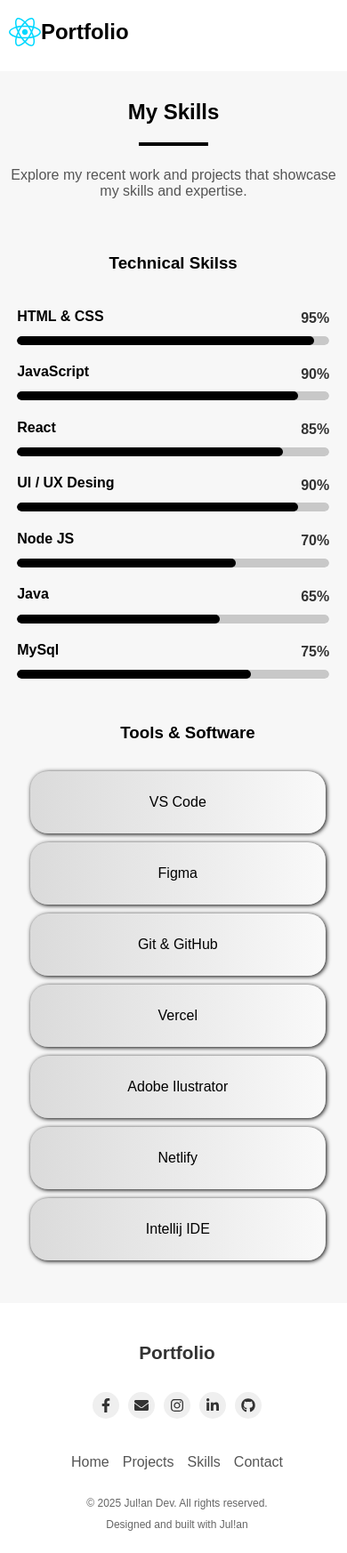
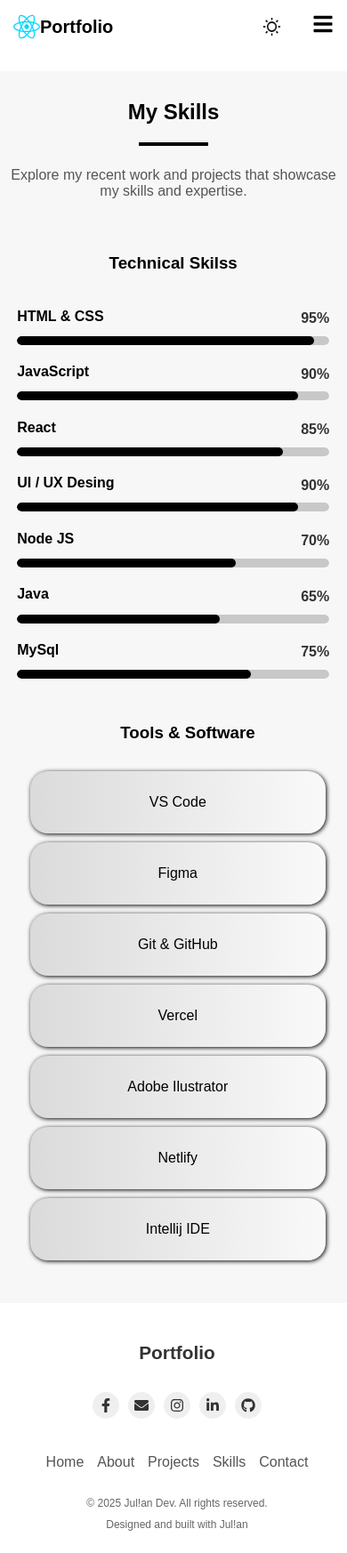
Before and after one commit to Julian-codee/Folio_React, a React (Vite) app: page /Skills in a window 390 px wide. Shown: the whole page at 89% size. Built offline with nearby package versions, Linux system fonts and the light colour scheme.

Commit message:
Creamos y diseñamos el menu hamburguesa para el componente

```diff
--- a/src/assets/Styles/DropDown.css
+++ b/src/assets/Styles/DropDown.css
@@ -52,3 +52,22 @@
 .dropdown-menu a:hover{
     color: #0693e3;
 }
+
+
+@media screen and (max-width: 1180px){
+
+    .dropdown-menu{
+        margin-top: 6rem;
+        margin-right: 0.1rem;
+    }
+
+}
+
+@media screen and (max-width: 480px){
+
+    .dropdown-menu{
+        margin-top: 6rem;
+        margin-right: 1.9rem;
+    }
+
+}
--- a/src/assets/Styles/header.css
+++ b/src/assets/Styles/header.css
@@ -17,18 +17,20 @@
   transform: translateY(-50px);
   animation: slideDown 1s ease-in-out forwards;
   z-index: 1000;
+  box-sizing: border-box;
 }
 
 .header.scrolled {
   border-bottom: 0.2px solid #cccccc5b;
-  background-color: rgba(255, 255, 255, 0.9); /* Ajuste de transparencia */
+  background-color: rgba(255, 255, 255, 0.9);
 }
 
-.logo{
+.logo {
   display: flex;
   justify-content: space-evenly;
   align-items: center;
-  width: 8%;
+  width: auto;
+  min-width: 8%;
 }
 
 .header .logo h1 {
@@ -37,43 +39,46 @@
   font-weight: bold;
 }
 
-.header nav ul {
+/* Desktop Navigation */
+.desktop-nav ul {
   display: flex;
   list-style-type: none;
-  margin: 0;
+  margin-left: 60rem;
   padding: 0;
-  margin-left: 50rem;
 }
 
-.header nav ul li {
-
+.desktop-nav ul li {
   margin: 0 15px;
 }
 
-.header nav ul li a {
+.desktop-nav ul li a {
   color: black;
   text-decoration: none;
   font-size: 16px;
   transition: color 0.3s ease;
 }
 
-
-.header nav ul li a.active {
+.desktop-nav ul li a.active {
   color: #0693e3;
   font-weight: bold;
-border-bottom: 2px solid #0693e3; /* Subrayado */
+  border-bottom: 2px solid #0693e3;
 }
 
-nav ul li a:hover::after {
+.desktop-nav ul li a:hover::after {
   width: 100%;
   left: 0;
 }
 
-.header nav ul li a:hover {
+.desktop-nav ul li a:hover {
   color: #0693e3;
 }
 
-.logo-sun{
+.bg-container {
+  display: flex;
+  align-items: center;
+}
+
+.logo-sun {
   display: flex;
   justify-content: center;
   align-items: center;
@@ -81,8 +86,63 @@
   margin-right: 2rem;
 }
 
-/*Key Frames*/
+/* Hamburger Icon */
+.hamburger-icon {
+  display: none;
+  font-size: 24px;
+  cursor: pointer;
+  margin-left: 20px;
+}
 
+/* Mobile Navigation */
+.mobile-nav {
+  display: none;
+  position: fixed;
+  top: 80px;
+  right: -100%;
+  width: 250px;
+  height: calc(100vh - 80px);
+  background-color: white;
+  box-shadow: -2px 0 10px rgba(0, 0, 0, 0.1);
+  z-index: 999;
+  transition: right 0.3s ease-in-out;
+  padding: 20px;
+  box-sizing: border-box;
+}
+
+.mobile-nav.open {
+  right: 0;
+}
+
+.mobile-nav ul {
+  list-style-type: none;
+  padding: 0;
+  margin: 0 0 20px 0;
+}
+
+.mobile-nav ul li {
+  margin: 15px 0;
+}
+
+.mobile-nav ul li a {
+  color: black;
+  text-decoration: none;
+  font-size: 18px;
+  display: block;
+  transition: color 0.3s ease;
+}
+
+.mobile-nav ul li a.active {
+  color: #0693e3;
+  font-weight: bold;
+}
+
+.mobile-nav ul li a:hover {
+  color: #0693e3;
+}
+
+
+/* Keyframes */
 @keyframes slideDown {
   from {
     opacity: 0;
@@ -93,3 +153,54 @@
     transform: translateY(0);
   }
 }
+
+/* RESPONSIVE DESING*/
+
+/*Responsive para Tablets (hasta 1024px) */
+@media screen and (max-width: 1024px) {
+  .desktop-nav ul {
+    margin-left: 0;
+  }
+}
+
+/*Responsive para Tablets (hasta 768px) */
+
+@media screen and (max-width: 768px) {
+  .desktop-nav {
+    display: none;
+  }
+
+  .hamburger-icon {
+    display: block;
+  }
+
+  .mobile-nav {
+    display: block;
+  }
+
+  .logo {
+    width: auto;
+  }
+}
+
+/*Responsive para Moviles (hasta 480px) */
+
+@media screen and (max-width: 480px) {
+  .header {
+    padding: 15px;
+  }
+
+  .header .logo h1 {
+    font-size: 20px;
+  }
+
+  .logo-img {
+    width: 30px;
+    height: 30px;
+  }
+
+  .logo-sun {
+    width: 1.2rem;
+    margin-right: 1rem;
+  }
+}
--- a/src/assets/components/Layouts/Footer/Footer.jsx
+++ b/src/assets/components/Layouts/Footer/Footer.jsx
@@ -21,10 +21,11 @@
 
       </div>
       <nav className="footer-nav">
-   <li><NavLink to="/" end className={({ isActive }) => (isActive ? "active" : "")}>Home</NavLink></li>
-             <li><NavLink to="/projects" className={({ isActive }) => (isActive ? "active" : "")}>Projects</NavLink></li>
-             <li><NavLink to="/Skills" className={({ isActive }) => (isActive ? "active" : "")}>Skills</NavLink></li>
-             <li><NavLink to="/ContactMe" className={({ isActive }) => (isActive ? "active" : "")}>Contact</NavLink></li>
+        <a href="#">Home</a>
+        <a href="#">About</a>
+        <a href="#">Projects</a>
+        <a href="#">Skills</a>
+        <a href="#">Contact</a>
       </nav>
       <p>© 2025 Jul!an Dev. All rights reserved.</p>
       <p>Designed and built with Jul!an</p>
--- a/src/assets/components/Layouts/Header/Header.jsx
+++ b/src/assets/components/Layouts/Header/Header.jsx
@@ -1,16 +1,16 @@
-import React, {useEffect, useState} from 'react'
+import React, { useEffect, useState } from 'react'
 import '../../../Styles/header.css'
 import logo from '../../../react.svg'
 import Sun from '../../../../img/icons/IconSun.png'
 import { DropDown } from '../../Ui/DropDown'
 import { NavLink, useLocation } from 'react-router-dom'
-
+import { FaBars, FaTimes } from 'react-icons/fa'
 
 export const Header = () => {
+  //Funcion para cambiar el color del header al hacer scroll
+  const [scrolled, setScrolled] = useState(false);
 
-    //Funcion para cambiar el color del header al hacer scroll
-
-    const [scrolled, setScrolled] = useState(false);
+  const [menuOpen, setMenuOpen] = useState(false);
   const location = useLocation();
 
   useEffect(() => {
@@ -21,13 +21,11 @@
         setScrolled(false);
       }
     };
-
     window.addEventListener('scroll', handleScroll);
     return () => {
       window.removeEventListener('scroll', handleScroll);
     };
   }, []);
-
   // Detecta cuando estamos en "/" y queremos ir a "About"
   useEffect(() => {
     if (location.hash === "#About") {
@@ -40,25 +38,27 @@
     }
   }, [location]);
 
+  // Funcion de abrir menu
+  const toggleMenu = () => {
+    setMenuOpen(!menuOpen);
+  }
 
+  // Funcion Cerrar
+  const closeMenu = () => {
+    setMenuOpen(false);
+  }
 
-
-    //Retorno del Componente
-
+  // Retorno del componente
   return (
-
     <>
-
       <header className={`header ${scrolled ? 'scrolled' : ''}`}>
-
         <div className='logo'>
-
           <img src={logo} alt="logo" className='logo-img' />
           <h1>Portfolio</h1>
-
         </div>
 
-        <nav>
+        {/* Desktop Navigation */}
+        <nav className="desktop-nav">
           <ul>
             <li><NavLink to="/" end className={({ isActive }) => (isActive ? "active" : "")}>Home</NavLink></li>
             <li><NavLink to="/projects" className={({ isActive }) => (isActive ? "active" : "")}>Projects</NavLink></li>
@@ -68,20 +68,28 @@
         </nav>
 
         <div className="bg-container">
-
           <label htmlFor="menu-toggle" className='img-label'>
             <img src={Sun} alt="logo" className='logo-sun' />
           </label>
+          <DropDown />
 
-            <DropDown />
+          {/* Hamburger Menu Icon */}
+          <div className="hamburger-icon" onClick={toggleMenu}>
+            {menuOpen ? <FaTimes /> : <FaBars />}
           </div>
-
-
-
-
+        </div>
       </header>
 
+      {/* Mobile Navigation */}
+      <div className={`mobile-nav ${menuOpen ? 'open' : ''}`}>
+        <ul>
+          <li><NavLink to="/" end className={({ isActive }) => (isActive ? "active" : "")} onClick={closeMenu}>Home</NavLink></li>
+          <li><NavLink to="/projects" className={({ isActive }) => (isActive ? "active" : "")} onClick={closeMenu}>Projects</NavLink></li>
+          <li><NavLink to="/Skills" className={({ isActive }) => (isActive ? "active" : "")} onClick={closeMenu}>Skills</NavLink></li>
+          <li><NavLink to="/ContactMe" className={({ isActive }) => (isActive ? "active" : "")} onClick={closeMenu}>Contact</NavLink></li>
+        </ul>
+
+      </div>
     </>
-
   )
 }
```
Lines whose indentation alone changed are shown as unchanged.
